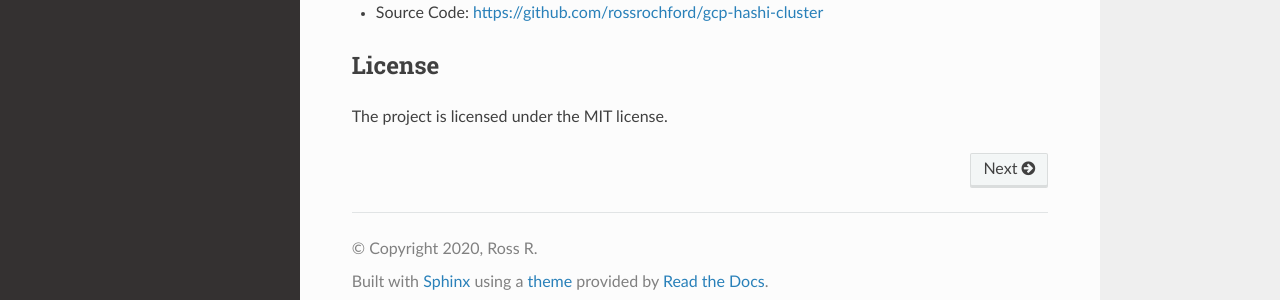
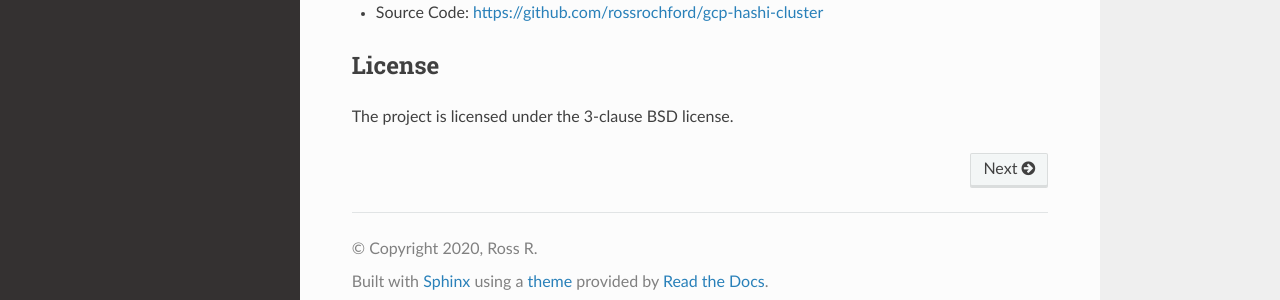
Before and after one commit to rossrochford/gcp-hashi-cluster, a Sphinx documentation site: the page built from docs/docs/index.rst, in a window 1280 px wide and 900 px high, scrolled down 2304 px. Shown: the part 582-882 px from the top of the window. Built offline with Sphinx 7.4.7 and the Read the Docs theme 2.0.0, drawn with Linux system fonts in a browser that asks for light colours.

Commit message:
corrected license in docs

```diff
--- a/docs/docs/index.rst
+++ b/docs/docs/index.rst
@@ -61,4 +61,4 @@ Contribute
 License
 -------
 
-The project is licensed under the MIT license.
+The project is licensed under the 3-clause BSD license.
```
